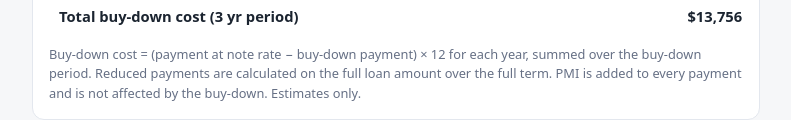
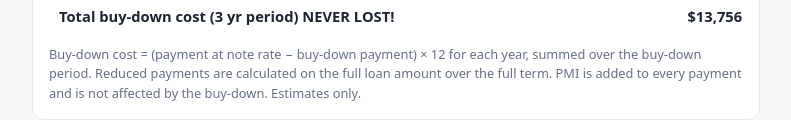
Before and after one commit to mhammond71/buydowncalc, a plain HTML site: page index.html in a window 1280 px wide. Shown: the part 799-919 px from the top of the page, without its empty margins (244-1035 px from the left). Drawn offline with Linux system fonts and the light colour scheme.

Commit message:
Update index.html

```diff
--- a/index.html
+++ b/index.html
@@ -96,7 +96,7 @@ function calc(){
   const from=sched.length+1;
   rows+=`<tr><td>${sched.length?"Year "+from+" onward":"All years"}</td><td>${rate}%</td><td>${money(base)}</td><td>${money(pmi)}</td><td>${money(base+pmi)}</td><td>${money(0)}</td><td>${money(0)}</td></tr>`;
   $("rows").innerHTML=rows;
-  $("foot").innerHTML=sched.length?`<tr><td colspan="6">Total buy-down cost (${sched.length} yr period)</td><td>${money(total)}</td></tr>`:"";
+  $("foot").innerHTML=sched.length?`<tr><td colspan="6">Total buy-down cost (${sched.length} yr period) <b>NEVER LOST!<b></td><td>${money(total)}</td></tr>`:"";
   const first=sched.length?Math.max(0,rate-sched[0]):rate;
   const firstPay=pmt(P,first,yrs)+pmi;
   $("stats").innerHTML=
```
